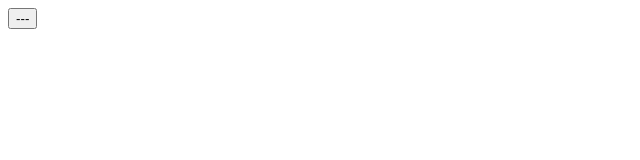
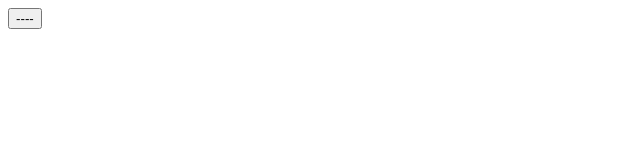
Before and after one commit to OpedHoped/test-server, a website: page index.html in a window 1280 px wide. Shown: the full height of the page, 0-640 px from the left. Drawn offline with Linux system fonts and the light colour scheme.

Commit message:
Add files via upload

```diff
--- a/index.html
+++ b/index.html
@@ -6,6 +6,6 @@
     <title>Document</title>
 </head>
 <body>
-    <button>---</button>
+    <button>----</button>
 </body>
 </html>
```
